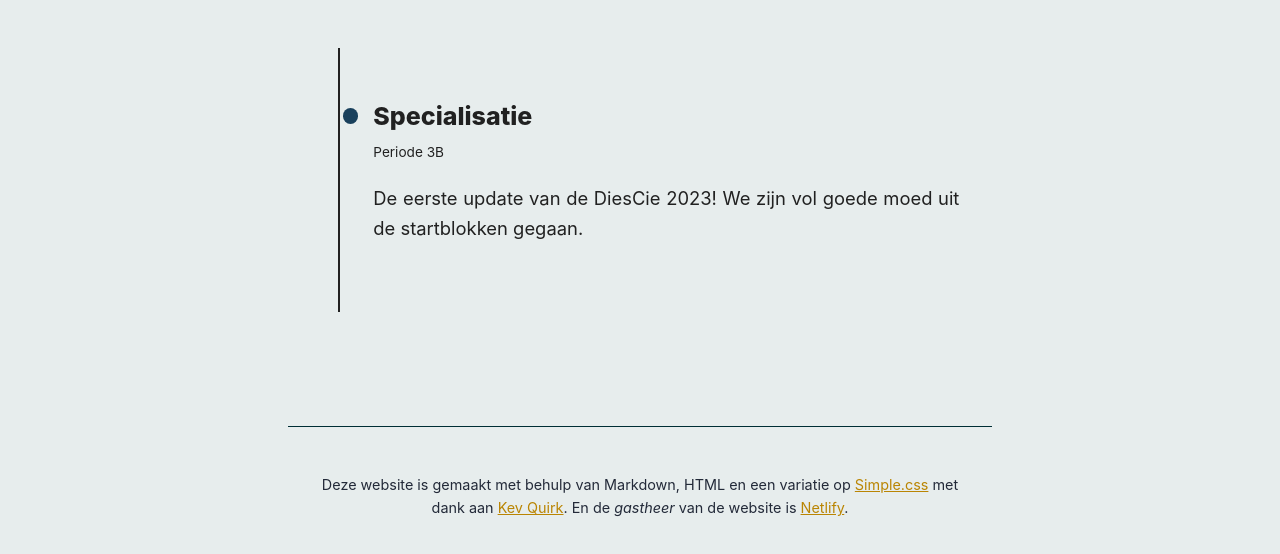
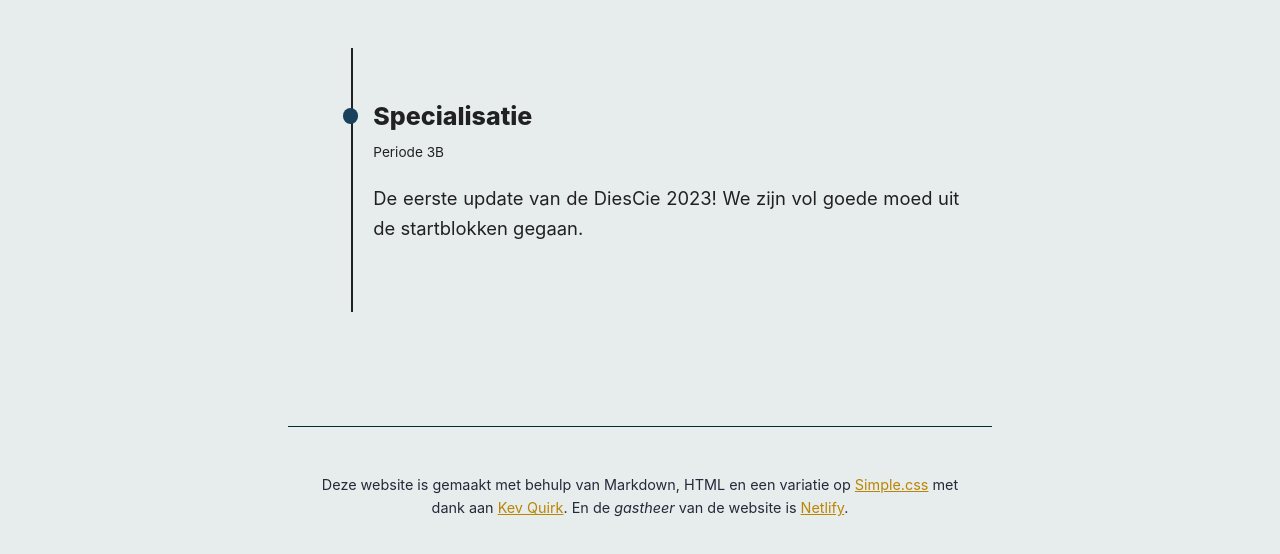
Before and after one commit to NicoSnijder/afstuderen, a plain HTML site: page index.html in a window 1280 px wide. Shown: the part 88-642 px from the top of the page. Drawn offline with Linux system fonts and the light colour scheme.

Commit message:
timeline #22

```diff
--- a/simple.css
+++ b/simple.css
@@ -810,7 +810,7 @@ pre code {
    content: '';
    position: absolute;
    top: 0;
-   left: 5%;
+   left: 7%;
    margin-left: -1px;
    width: 2px;
    height: 100%;
```
